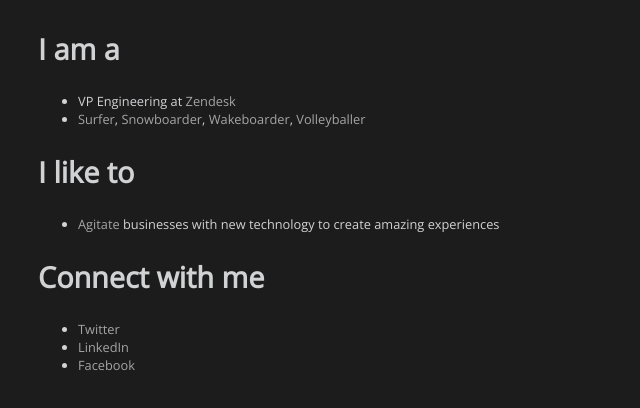
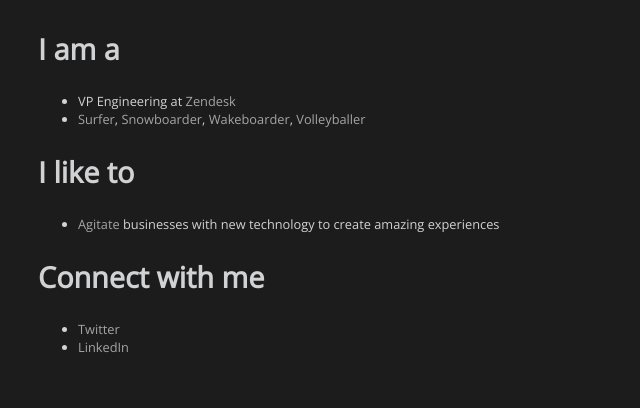
Before and after one commit to jwswj/jwswj.com, a plain HTML site: page public/index.html in a window 1280 px wide. Shown: the part 100-508 px from the top of the page, without its empty margins (0-640 px from the left). Drawn offline with nearby package versions, Linux system fonts and the light colour scheme.

Commit message:
Remove facebook page link

```diff
--- a/public/index.html
+++ b/public/index.html
@@ -59,7 +59,6 @@ J   J a a  s  o o n  n         S m m m a a l e e
   <ul>
     <li><a href="http://twitter.com/jwswj">Twitter</a></li>
     <li><a href="http://www.linkedin.com/in/jsmale">LinkedIn</a></li>
-    <li><a href="http://facebook.com/smale">Facebook</a></li>
   </ul>
 
   <script type="text/javascript">
```
